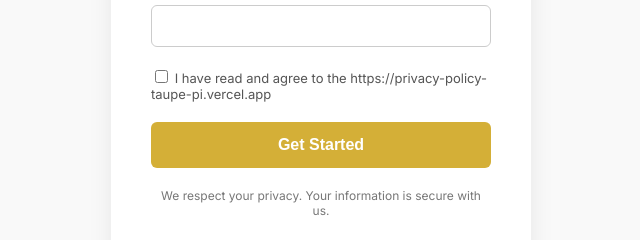
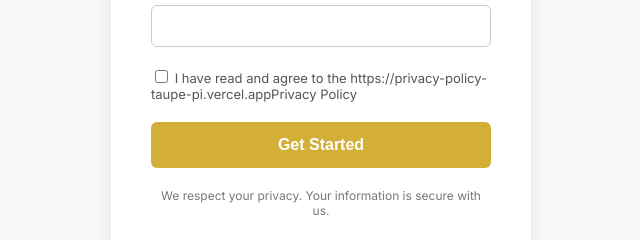
Before and after one commit to BloomIQ2025/BloomIQ_Delta, a plain HTML site: page index.html in a window 1280 px wide. Shown: the part 518-758 px from the top of the page, 319-959 px from the left. Drawn offline with Linux system fonts and the light colour scheme.

Commit message:
Add files via upload

```diff
--- a/index.html
+++ b/index.html
@@ -109,7 +109,7 @@
         <input type="checkbox" id="privacyConsent" required />
         <label for="privacyConsent">
           I have read and agree to the
-          https://privacy-policy-taupe-pi.vercel.app
+          https://privacy-policy-taupe-pi.vercel.appPrivacy Policy</a>
         </label>
       </div>
 
```
